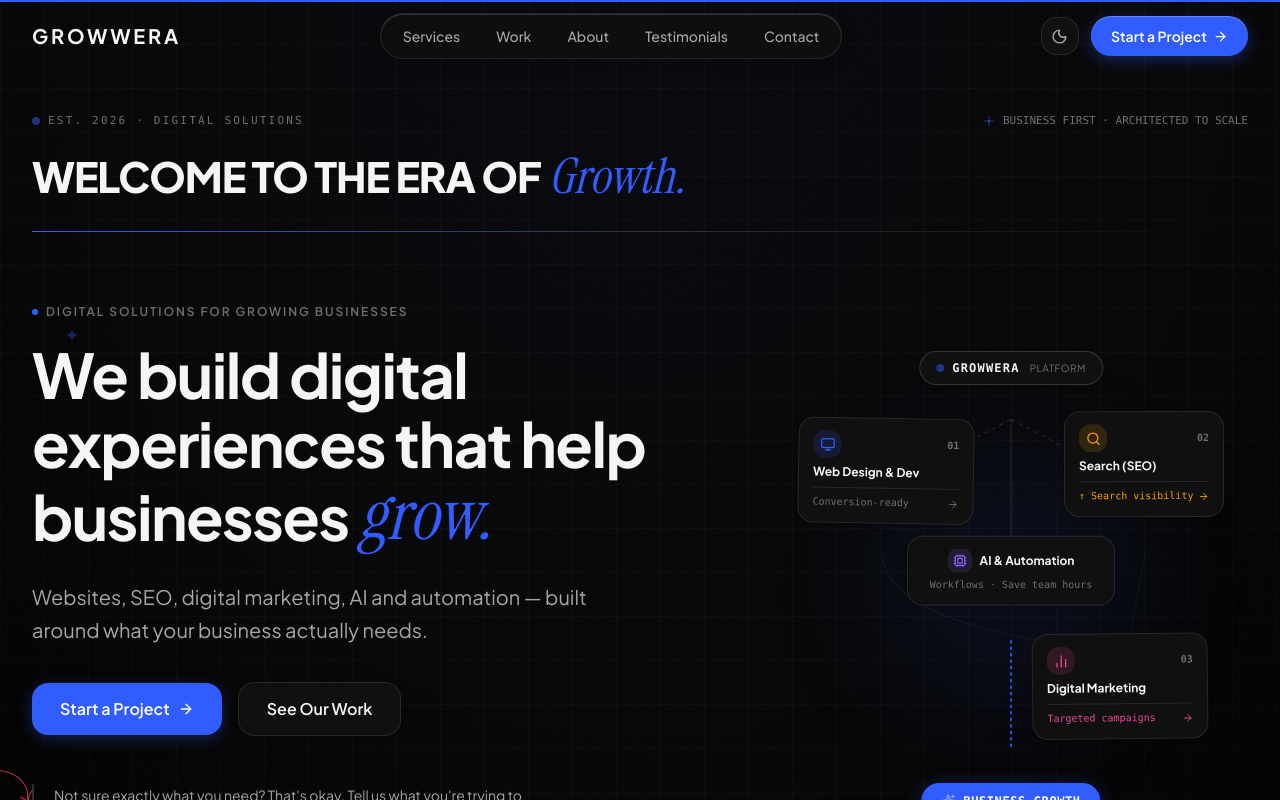
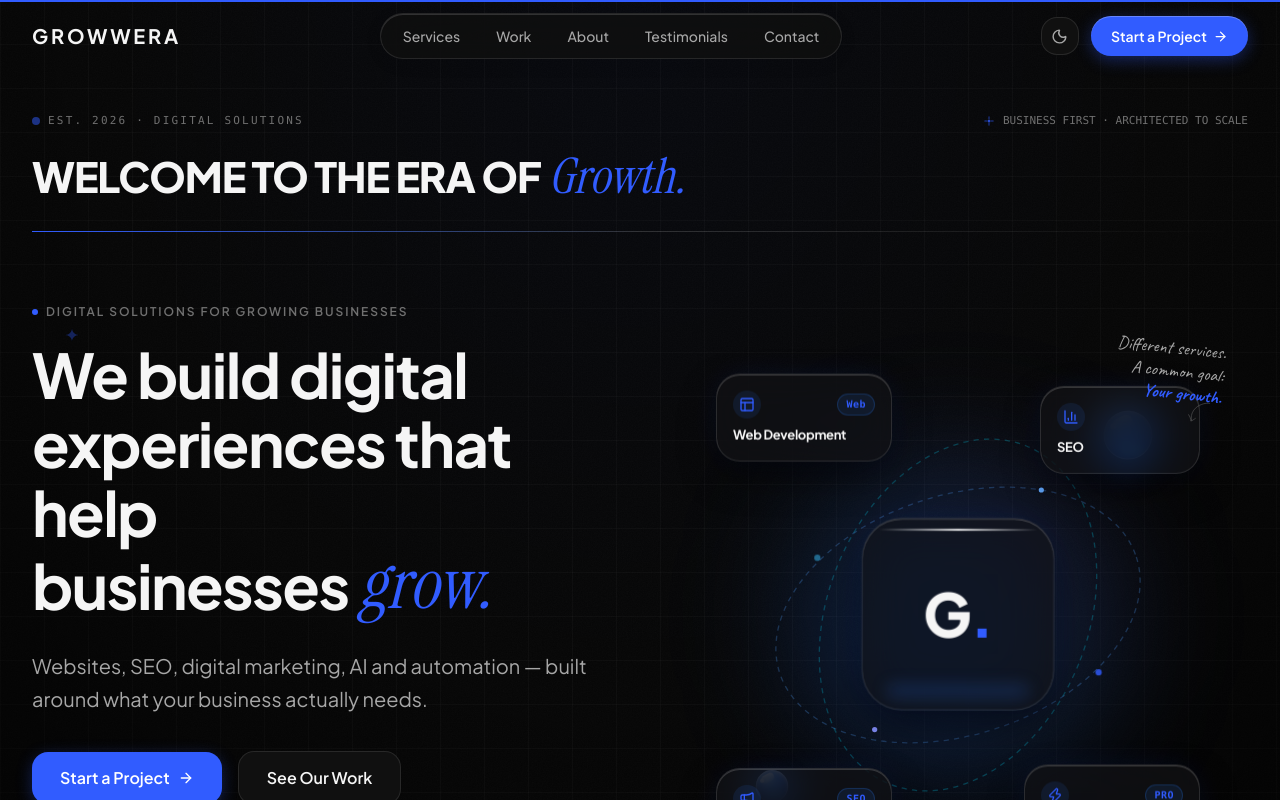
Before and after one commit to Shafiq-11/Growwera.in, a Next.js app: page / in a window 1280 px wide. Shown: the top 800 px of the page. Built offline with nearby package versions, Linux system fonts and the light colour scheme.

Commit message:
Update homepage Hero visual with 3D liquid glass animated centerpiece matching reference photo

```diff
--- a/components/sections/Hero.tsx
+++ b/components/sections/Hero.tsx
@@ -43,8 +43,8 @@ export default function Hero() {
 
       <div className="max-w-7xl mx-auto px-4 sm:px-6 lg:px-8 w-full relative z-10">
         <div className="grid grid-cols-1 lg:grid-cols-12 gap-10 lg:gap-14 items-center">
-          {/* Left Column — Text & CTAs (col-span-7) */}
-          <motion.div style={{ y: contentY }} className="lg:col-span-7">
+          {/* Left Column — Text & CTAs (col-span-6) */}
+          <motion.div style={{ y: contentY }} className="lg:col-span-6">
             <div>
               {/* Eyebrow badge */}
               <motion.div
@@ -148,10 +148,10 @@ export default function Hero() {
             </motion.div>
           </motion.div>
 
-          {/* Right Column — Hero Visual Notebook Board (col-span-5) */}
+          {/* Right Column — 3D Glossy Hero Visual (col-span-6) */}
           <motion.div
             style={{ y: visualY, scale: visualScale }}
-            className="lg:col-span-5 relative"
+            className="lg:col-span-6 relative"
           >
             <HeroVisual />
           </motion.div>
--- a/components/shared/HeroVisual.tsx
+++ b/components/shared/HeroVisual.tsx
@@ -1,271 +1,222 @@
 "use client";
 
-import { motion } from "framer-motion";
-import { Monitor, Search, BarChart2, Cpu, Sparkles, ArrowRight } from "lucide-react";
-import Link from "next/link";
 import { useState } from "react";
+import { motion, useReducedMotion } from "framer-motion";
+import { Layout, BarChart3, Megaphone, Zap } from "lucide-react";
+import HandDrawnArrow from "@/components/decorative/HandDrawnArrow";
+import GlassSphere from "@/components/decorative/GlassSphere";
+import { cn } from "@/lib/utils";
 
 export default function HeroVisual() {
-  const [hoveredNode, setHoveredNode] = useState<string | null>(null);
+  const shouldReduceMotion = useReducedMotion();
+  const [activeCard, setActiveCard] = useState<string | null>(null);
 
   return (
     <div
-      className="relative w-full h-[460px] sm:h-[500px] flex items-center justify-center select-none"
-      aria-label="Growwera digital solutions ecosystem"
+      className="relative w-full max-w-[500px] h-[470px] sm:h-[510px] mx-auto flex items-center justify-center select-none"
+      aria-label="Growwera 3D Glossy Ecosystem"
     >
-      {/* Background Ambience Glow */}
-      <div className="absolute inset-0 flex items-center justify-center pointer-events-none">
-        <div className="w-72 h-72 rounded-full bg-[var(--color-accent)] opacity-[0.08] blur-3xl" />
+      {/* ── AMBIENT ELECTRIC BLUE LIQUID BACKGLOW ── */}
+      <div className="absolute inset-0 m-auto w-80 h-80 rounded-full bg-gradient-to-tr from-blue-600/25 via-blue-500/20 to-indigo-500/15 blur-3xl pointer-events-none -z-10" />
+
+      {/* ── TOP-RIGHT HANDWRITTEN ANNOTATION WITH CURVED ARROW ── */}
+      <div className="absolute -top-6 -right-2 sm:-right-4 z-40 flex flex-col items-end pointer-events-none select-none">
+        <span className="font-handwriting text-base sm:text-lg text-[var(--color-foreground-secondary)] rotate-6 text-right leading-tight whitespace-nowrap">
+          Different services.<br />
+          A common goal:<br />
+          <span className="text-[#315CFF] font-bold">Your growth.</span>
+        </span>
+        <HandDrawnArrow
+          variant="curved-down-left"
+          className="w-7 h-6 -mt-1 mr-3 text-[var(--color-foreground-muted)] opacity-80"
+          color="currentColor"
+        />
       </div>
 
-      {/* SVG Connecting Lines between Nodes */}
+      {/* ── ORBITAL RINGS & CONNECTING TRACES SVG ── */}
       <svg
-        viewBox="0 0 440 440"
+        viewBox="0 0 480 480"
         fill="none"
         xmlns="http://www.w3.org/2000/svg"
-        className="absolute inset-0 w-full h-full pointer-events-none z-0"
+        className="absolute inset-0 w-full h-full pointer-events-none z-0 overflow-visible"
+        aria-hidden="true"
       >
-        {/* Core Center to Web (Top Left) */}
-        <path
-          d="M220 70 L95 135"
-          stroke={hoveredNode === "web" ? "var(--color-accent)" : "var(--color-border)"}
-          strokeWidth={hoveredNode === "web" ? "2" : "1.2"}
-          strokeDasharray={hoveredNode === "web" ? "none" : "4 4"}
-          className="transition-all duration-300"
+        {/* Angled Elliptical Orbital Track 1 */}
+        <ellipse
+          cx="240"
+          cy="240"
+          rx="180"
+          ry="115"
+          transform="rotate(-18 240 240)"
+          stroke="currentColor"
+          strokeWidth="1.25"
+          strokeDasharray="5 5"
+          className="text-blue-400/25 dark:text-blue-400/20"
         />
 
-        {/* Core Center to SEO (Top Right) */}
-        <path
-          d="M220 70 L345 135"
-          stroke={hoveredNode === "seo" ? "var(--color-accent)" : "var(--color-border)"}
-          strokeWidth={hoveredNode === "seo" ? "2" : "1.2"}
-          strokeDasharray={hoveredNode === "seo" ? "none" : "4 4"}
-          className="transition-all duration-300"
+        {/* Angled Elliptical Orbital Track 2 */}
+        <ellipse
+          cx="240"
+          cy="240"
+          rx="125"
+          ry="175"
+          transform="rotate(22 240 240)"
+          stroke="currentColor"
+          strokeWidth="1.25"
+          strokeDasharray="5 5"
+          className="text-cyan-400/25 dark:text-cyan-400/20"
         />
 
-        {/* Core Center down to AI & Automation (Center) */}
-        <path
-          d="M220 70 L220 205"
-          stroke={hoveredNode === "ai" ? "var(--color-accent)" : "var(--color-border)"}
-          strokeWidth={hoveredNode === "ai" ? "2" : "1.2"}
-          className="transition-all duration-300"
-        />
-
-        {/* Web down to Marketing (Left to Bottom-Right Flow) */}
-        <path
-          d="M100 190 C100 250 200 270 330 290"
-          stroke={hoveredNode === "web" || hoveredNode === "marketing" ? "var(--color-accent)" : "var(--color-border)"}
-          strokeWidth="1"
-          strokeOpacity="0.5"
-          className="transition-all duration-300"
-        />
-
-        {/* SEO to Marketing */}
-        <path
-          d="M345 190 L330 275"
-          stroke={hoveredNode === "seo" || hoveredNode === "marketing" ? "var(--color-accent)" : "var(--color-border)"}
-          strokeWidth="1"
-          strokeOpacity="0.5"
-          className="transition-all duration-300"
-        />
-
-        {/* AI & Automation to Growth (Bottom) */}
-        <path
-          d="M220 275 L220 375"
-          stroke="var(--color-accent)"
-          strokeWidth="1.6"
-          strokeDasharray="3 3"
-        />
+        {/* Orbiting Luminous Waypoint Dots */}
+        <circle cx="105" cy="185" r="3" fill="#38BDF8" className="animate-pulse" />
+        <circle cx="375" cy="295" r="3" fill="#315CFF" className="animate-pulse [animation-delay:0.5s]" />
+        <circle cx="160" cy="350" r="2.5" fill="#818CF8" />
+        <circle cx="320" cy="120" r="2.5" fill="#60A5FA" />
       </svg>
 
-      {/* NODE 0: GROWWERA (Top Center Core) */}
+      {/* ── 3D FLOATING BLUE GLASS SPHERES ── */}
+      <GlassSphere
+        size="md"
+        className="absolute top-14 right-14 z-10 shadow-[0_12px_28px_rgba(37,99,235,0.45)]"
+        delay={0.2}
+      />
+      <GlassSphere
+        size="sm"
+        className="absolute bottom-16 left-12 z-10 shadow-[0_8px_20px_rgba(37,99,235,0.35)]"
+        delay={0.5}
+      />
+
+      {/* ────────────────────────────────────────────────────────── */}
+      {/* 4 SATELLITE FLOATING GLOSSY GLASS CARDS                    */}
+      {/* ────────────────────────────────────────────────────────── */}
+
+      {/* 1. TOP-LEFT: Web Development */}
       <motion.div
-        initial={{ opacity: 0, y: -16 }}
-        animate={{ opacity: 1, y: 0 }}
-        transition={{ duration: 0.6, ease: [0.16, 1, 0.3, 1] }}
-        className="absolute top-5 left-1/2 -translate-x-1/2 z-20"
+        animate={shouldReduceMotion ? {} : { y: [0, -6, 0] }}
+        transition={{ duration: 5, repeat: Infinity, ease: "easeInOut" }}
+        onMouseEnter={() => setActiveCard("web")}
+        onMouseLeave={() => setActiveCard(null)}
+        className={cn(
+          "absolute top-4 left-0 sm:left-2 z-30 w-40 sm:w-44 p-3.5 sm:p-4 rounded-2xl glass-glossy transition-all duration-300 cursor-pointer group",
+          activeCard === "web"
+            ? "border-[#315CFF]/60 shadow-[0_16px_40px_rgba(49,92,255,0.3)] scale-[1.03]"
+            : "hover:border-[#315CFF]/40 hover:shadow-[0_12px_32px_rgba(49,92,255,0.18)]"
+        )}
       >
-        <div className="flex items-center gap-2 px-4 py-2 bg-[var(--color-surface)] border border-[var(--color-border-strong)] rounded-full shadow-sm hover:border-[var(--color-accent)] transition-colors">
-          <span className="w-2 h-2 rounded-full bg-[var(--color-accent)] animate-pulse" />
-          <span className="text-xs font-mono font-bold tracking-widest text-[var(--color-foreground)]">
-            GROWWERA
-          </span>
-          <span className="text-[10px] text-[var(--color-foreground-muted)] uppercase tracking-wider pl-0.5">
-            PLATFORM
+        <div className="flex items-center justify-between mb-2">
+          <div className="w-7 h-7 rounded-xl bg-blue-500/10 dark:bg-blue-500/20 text-[#315CFF] flex items-center justify-center group-hover:scale-110 transition-transform">
+            <Layout className="w-4 h-4" />
+          </div>
+          <span className="text-[10px] font-mono font-bold tracking-wider px-2 py-0.5 rounded-full bg-blue-500/10 text-[#315CFF] border border-blue-500/20">
+            Web
           </span>
         </div>
+        <h3 className="text-xs sm:text-[13px] font-bold text-[var(--color-foreground)] tracking-tight leading-snug">
+          Web Development
+        </h3>
       </motion.div>
 
-      {/* NODE 1: WEB DESIGN & DEV (Top Left, 4.5s cycle) */}
+      {/* 2. TOP-RIGHT: SEO */}
       <motion.div
-        animate={{
-          y: [-6, 7, -6],
-          rotate: [-1, 1, -1],
-        }}
-        transition={{
-          duration: 4.5,
-          repeat: Infinity,
-          ease: "easeInOut",
-        }}
-        onMouseEnter={() => setHoveredNode("web")}
-        onMouseLeave={() => setHoveredNode(null)}
-        className="absolute top-20 left-2 sm:left-6 z-10"
+        animate={shouldReduceMotion ? {} : { y: [0, 6, 0] }}
+        transition={{ duration: 5.4, repeat: Infinity, ease: "easeInOut", delay: 0.2 }}
+        onMouseEnter={() => setActiveCard("seo")}
+        onMouseLeave={() => setActiveCard(null)}
+        className={cn(
+          "absolute top-6 right-0 sm:right-2 z-30 w-36 sm:w-40 p-3.5 sm:p-4 rounded-2xl glass-glossy transition-all duration-300 cursor-pointer group",
+          activeCard === "seo"
+            ? "border-[#315CFF]/60 shadow-[0_16px_40px_rgba(49,92,255,0.3)] scale-[1.03]"
+            : "hover:border-[#315CFF]/40 hover:shadow-[0_12px_32px_rgba(49,92,255,0.18)]"
+        )}
       >
-        <Link href="/services/web-development" className="block group">
-          <div
-            className={`px-3.5 py-3 rounded-xl border bg-[var(--color-surface)] shadow-sm transition-all duration-300 w-44 ${
-              hoveredNode === "web"
-                ? "border-[var(--color-accent)] shadow-[0_0_22px_rgba(49,92,255,0.25)] -translate-y-1"
-                : "border-[var(--color-border)] hover:border-[var(--color-border-strong)]"
-            }`}
-          >
-            <div className="flex items-center justify-between mb-1.5">
-              <div className="w-7 h-7 rounded-lg bg-[var(--color-accent)]/15 text-[var(--color-accent)] flex items-center justify-center">
-                <Monitor size={15} />
-              </div>
-              <span className="text-[10px] font-mono text-[var(--color-foreground-muted)] font-semibold">01</span>
-            </div>
-            <p className="text-xs font-bold text-[var(--color-foreground)] leading-tight group-hover:text-[var(--color-accent)] transition-colors">
-              Web Design & Dev
-            </p>
-            <div className="flex items-center justify-between mt-2 pt-1.5 border-t border-[var(--color-border)] text-[10px] text-[var(--color-foreground-muted)] font-mono">
-              <span>Conversion-ready</span>
-              <ArrowRight size={11} className="transition-transform duration-200 group-hover:translate-x-0.5" />
-            </div>
+        <div className="flex items-center justify-between mb-2">
+          <div className="w-7 h-7 rounded-xl bg-blue-500/10 dark:bg-blue-500/20 text-[#315CFF] flex items-center justify-center group-hover:scale-110 transition-transform">
+            <BarChart3 className="w-4 h-4" />
           </div>
-        </Link>
+        </div>
+        <h3 className="text-xs sm:text-[13px] font-bold text-[var(--color-foreground)] tracking-tight leading-snug">
+          SEO
+        </h3>
       </motion.div>
 
-      {/* NODE 2: SEO (Top Right, 5.5s cycle) */}
+      {/* 3. BOTTOM-LEFT: Digital Marketing */}
       <motion.div
-        animate={{
-          y: [7, -6, 7],
-          rotate: [1, -1, 1],
-        }}
-        transition={{
-          duration: 5.5,
-          repeat: Infinity,
-          ease: "easeInOut",
-        }}
-        onMouseEnter={() => setHoveredNode("seo")}
-        onMouseLeave={() => setHoveredNode(null)}
-        className="absolute top-20 right-2 sm:right-6 z-10"
+        animate={shouldReduceMotion ? {} : { y: [0, 5, 0] }}
+        transition={{ duration: 4.8, repeat: Infinity, ease: "easeInOut", delay: 0.4 }}
+        onMouseEnter={() => setActiveCard("marketing")}
+        onMouseLeave={() => setActiveCard(null)}
+        className={cn(
+          "absolute bottom-4 left-0 sm:left-2 z-30 w-40 sm:w-44 p-3.5 sm:p-4 rounded-2xl glass-glossy transition-all duration-300 cursor-pointer group",
+          activeCard === "marketing"
+            ? "border-[#315CFF]/60 shadow-[0_16px_40px_rgba(49,92,255,0.3)] scale-[1.03]"
+            : "hover:border-[#315CFF]/40 hover:shadow-[0_12px_32px_rgba(49,92,255,0.18)]"
+        )}
       >
-        <Link href="/services/seo" className="block group">
-          <div
-            className={`px-3.5 py-3 rounded-xl border bg-[var(--color-surface)] shadow-sm transition-all duration-300 w-40 ${
-              hoveredNode === "seo"
-                ? "border-[#F59E0B] shadow-[0_0_22px_rgba(245,158,11,0.25)] -translate-y-1"
-                : "border-[var(--color-border)] hover:border-[var(--color-border-strong)]"
-            }`}
-          >
-            <div className="flex items-center justify-between mb-1.5">
-              <div className="w-7 h-7 rounded-lg bg-[#F59E0B]/15 text-[#F59E0B] flex items-center justify-center">
-                <Search size={15} />
-              </div>
-              <span className="text-[10px] font-mono text-[var(--color-foreground-muted)] font-semibold">02</span>
-            </div>
-            <p className="text-xs font-bold text-[var(--color-foreground)] leading-tight group-hover:text-[#F59E0B] transition-colors">
-              Search (SEO)
-            </p>
-            <div className="flex items-center justify-between mt-2 pt-1.5 border-t border-[var(--color-border)] text-[10px] text-[#F59E0B] font-mono">
-              <span>↑ Search visibility</span>
-              <ArrowRight size={11} className="transition-transform duration-200 group-hover:translate-x-0.5" />
-            </div>
+        <div className="flex items-center justify-between mb-2">
+          <div className="w-7 h-7 rounded-xl bg-blue-500/10 dark:bg-blue-500/20 text-[#315CFF] flex items-center justify-center group-hover:scale-110 transition-transform">
+            <Megaphone className="w-4 h-4" />
           </div>
-        </Link>
+          <span className="text-[10px] font-mono font-bold tracking-wider px-2 py-0.5 rounded-full bg-blue-500/10 text-[#315CFF] border border-blue-500/20">
+            SEO
+          </span>
+        </div>
+        <h3 className="text-xs sm:text-[13px] font-bold text-[var(--color-foreground)] tracking-tight leading-snug">
+          Digital Marketing
+        </h3>
       </motion.div>
 
-      {/* NODE 3: AI & AUTOMATION (Center Node, 5.0s cycle) */}
+      {/* 4. BOTTOM-RIGHT: AI & Automation */}
       <motion.div
-        animate={{
-          y: [-5, 6, -5],
-        }}
-        transition={{
-          duration: 5.0,
-          repeat: Infinity,
-          ease: "easeInOut",
-        }}
-        onMouseEnter={() => setHoveredNode("ai")}
-        onMouseLeave={() => setHoveredNode(null)}
-        className="absolute top-[200px] left-1/2 -translate-x-1/2 z-20"
+        animate={shouldReduceMotion ? {} : { y: [0, -5, 0] }}
+        transition={{ duration: 5.2, repeat: Infinity, ease: "easeInOut", delay: 0.3 }}
+        onMouseEnter={() => setActiveCard("ai")}
+        onMouseLeave={() => setActiveCard(null)}
+        className={cn(
+          "absolute bottom-4 right-0 sm:right-2 z-30 w-40 sm:w-44 p-3.5 sm:p-4 rounded-2xl glass-glossy transition-all duration-300 cursor-pointer group",
+          activeCard === "ai"
+            ? "border-[#315CFF]/60 shadow-[0_16px_40px_rgba(49,92,255,0.3)] scale-[1.03]"
+            : "hover:border-[#315CFF]/40 hover:shadow-[0_12px_32px_rgba(49,92,255,0.18)]"
+        )}
       >
-        <Link href="/services/ai-automation" className="block group">
-          <div
-            className={`px-4 py-3 rounded-xl border bg-[var(--color-surface)] shadow-sm transition-all duration-300 w-52 text-center ${
-              hoveredNode === "ai"
-                ? "border-[#8B5CF6] shadow-[0_0_22px_rgba(139,92,246,0.25)] -translate-y-1"
-                : "border-[var(--color-border)] hover:border-[var(--color-border-strong)]"
-            }`}
-          >
-            <div className="flex items-center justify-center gap-2 mb-1">
-              <div className="w-6 h-6 rounded-md bg-[#8B5CF6]/15 text-[#8B5CF6] flex items-center justify-center">
-                <Cpu size={14} />
-              </div>
-              <p className="text-xs font-bold text-[var(--color-foreground)] group-hover:text-[#8B5CF6] transition-colors">
-                AI & Automation
-              </p>
-            </div>
-            <p className="text-[10px] text-[var(--color-foreground-muted)] font-mono">
-              Workflows · Save team hours
-            </p>
+        <div className="flex items-center justify-between mb-2">
+          <div className="w-7 h-7 rounded-xl bg-blue-500/10 dark:bg-blue-500/20 text-[#315CFF] flex items-center justify-center group-hover:scale-110 transition-transform">
+            <Zap className="w-4 h-4" />
           </div>
-        </Link>
+          <span className="text-[10px] font-mono font-bold tracking-wider px-2 py-0.5 rounded-full bg-blue-500/10 text-[#315CFF] border border-blue-500/20">
+            PRO
+          </span>
+        </div>
+        <h3 className="text-xs sm:text-[13px] font-bold text-[var(--color-foreground)] tracking-tight leading-snug">
+          AI & Automation
+        </h3>
       </motion.div>
 
-      {/* NODE 4: DIGITAL MARKETING (Bottom Right, 6.0s cycle) */}
+      {/* ────────────────────────────────────────────────────────── */}
+      {/* CENTER GLOSSY LIQUID GLASS CUBE (MONOGRAM G.)             */}
+      {/* ────────────────────────────────────────────────────────── */}
       <motion.div
-        animate={{
-          y: [7, -7, 7],
-          rotate: [-1, 1, -1],
-        }}
-        transition={{
-          duration: 6.0,
-          repeat: Infinity,
-          ease: "easeInOut",
-        }}
-        onMouseEnter={() => setHoveredNode("marketing")}
-        onMouseLeave={() => setHoveredNode(null)}
-        className="absolute bottom-24 right-4 sm:right-10 z-10"
+        animate={
+          shouldReduceMotion
+            ? {}
+            : {
+                y: [0, -5, 0],
+                rotate: [0, 0.5, 0],
+                scale: [1, 1.015, 1],
+              }
+        }
+        transition={{ duration: 6, repeat: Infinity, ease: "easeInOut" }}
+        className="relative w-44 h-44 sm:w-48 sm:h-48 rounded-[2.5rem] glass-glossy z-20 flex flex-col items-center justify-center shadow-[0_24px_60px_rgba(0,0,0,0.4),0_0_50px_rgba(49,92,255,0.3),inset_0_2px_4px_rgba(255,255,255,0.8),inset_0_-4px_12px_rgba(0,0,0,0.3)] border border-white/40 dark:border-white/20 backdrop-blur-2xl"
       >
-        <Link href="/services/digital-marketing" className="block group">
-          <div
-            className={`px-3.5 py-3 rounded-xl border bg-[var(--color-surface)] shadow-sm transition-all duration-300 w-44 ${
-              hoveredNode === "marketing"
-                ? "border-[#EC4899] shadow-[0_0_22px_rgba(236,72,153,0.25)] -translate-y-1"
-                : "border-[var(--color-border)] hover:border-[var(--color-border-strong)]"
-            }`}
-          >
-            <div className="flex items-center justify-between mb-1.5">
-              <div className="w-7 h-7 rounded-lg bg-[#EC4899]/15 text-[#EC4899] flex items-center justify-center">
-                <BarChart2 size={15} />
-              </div>
-              <span className="text-[10px] font-mono text-[var(--color-foreground-muted)] font-semibold">03</span>
-            </div>
-            <p className="text-xs font-bold text-[var(--color-foreground)] leading-tight group-hover:text-[#EC4899] transition-colors">
-              Digital Marketing
-            </p>
-            <div className="flex items-center justify-between mt-2 pt-1.5 border-t border-[var(--color-border)] text-[10px] text-[#EC4899] font-mono">
-              <span>Targeted campaigns</span>
-              <ArrowRight size={11} className="transition-transform duration-200 group-hover:translate-x-0.5" />
-            </div>
-          </div>
-        </Link>
-      </motion.div>
+        {/* Top-Left Specular Sheen Arc */}
+        <div className="absolute top-2.5 left-4 right-4 h-[1.5px] bg-gradient-to-r from-transparent via-white/90 to-transparent" />
 
-      {/* NODE 5: BUSINESS GROWTH (Bottom Destination) */}
-      <motion.div
-        initial={{ opacity: 0, scale: 0.9 }}
-        animate={{ opacity: 1, scale: 1 }}
-        transition={{ delay: 0.4, duration: 0.6 }}
-        className="absolute bottom-3 left-1/2 -translate-x-1/2 z-20 text-center"
-      >
-        <div className="inline-flex items-center gap-2 px-5 py-2.5 bg-[var(--color-accent)] text-white rounded-full shadow-[0_4px_20px_rgba(49,92,255,0.35)] hover:scale-105 transition-transform duration-200">
-          <Sparkles size={14} className="text-white animate-pulse" />
-          <span className="text-xs font-bold tracking-wider uppercase font-mono">
-            BUSINESS GROWTH
-          </span>
-        </div>
+        {/* Monogram G. */}
+        <span className="text-5xl sm:text-6xl font-black tracking-tight text-[var(--color-foreground)] font-sans">
+          G<span className="text-[#315CFF]">.</span>
+        </span>
+
+        {/* Bottom Internal Caustic Liquid Glow */}
+        <div className="absolute bottom-3 inset-x-6 h-3 rounded-full bg-blue-500/20 dark:bg-blue-500/30 blur-sm pointer-events-none" />
       </motion.div>
     </div>
   );
```
